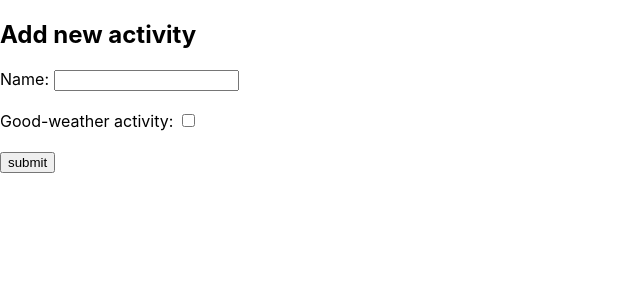
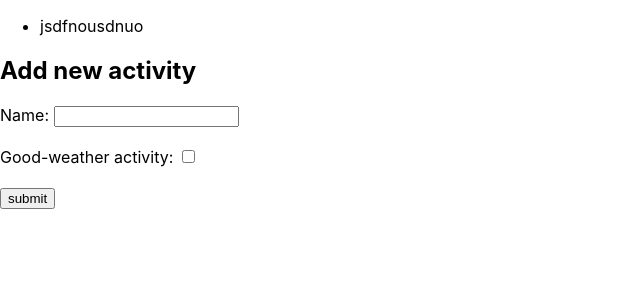
Before and after one commit to Andreas-Gottwald/recap-project-4, a React (Create React App) app: page / in a window 1280 px wide. Shown: the top 300 px of the page, without its empty margins (0-640 px from the left). Built offline with nearby package versions, Linux system fonts and the light colour scheme.

Commit message:
update components

```diff
--- a/src/App.js
+++ b/src/App.js
@@ -3,84 +3,20 @@ import "./App.css";
 import { useState } from "react";
 //import { useEffect } from "react";
 //import useLocalStorageState from "use-local-storage-state";
+import Form from "./component/form";
 
 function App() {
-  const [formData, setFormData] = useState({
-    name: "",
-    isForGoodWeather: false,
-  });
-  /* const [formData, setFormData] = useLocalStorageState({
-    defaultValue: {
-      name: "",
-      isForGoodWeather: false,
-    },
-  }); */ // wrong declaration default
-
-  function onAddActivity(event) {
-    event.preventDefault();
-
-    const newFormData = {
-      name: "",
-      isForGoodWeather: false,
-    };
-
-    console.log("Before Set:", formData);
-
-    // Set the form data with the new data
-    setFormData(newFormData);
-
-    console.log("After Set:", newFormData);
-
-    document.getElementById("addNewActivity").reset();
-    document.getElementById("name").focus();
-  }
-
   return (
     <>
+      <ul>
+        <li>jsdfnousdnuo</li>
+      </ul>
       <Form
-        formData={formData}
+      /* formData={formData}
         setFormData={setFormData}
-        onAddActivity={onAddActivity}
+        onAddActivity={onAddActivity} */
       />
     </>
   );
 }
-
-export function Form({ formData, setFormData, onAddActivity }) {
-  /*  console.log("formData in Form:", formData);
-  console.log("formData.name in Form:", formData.name); */
-  return (
-    <form id="addNewActivity">
-      <h2>Add new activity</h2>
-      <label htmlFor="name">Name: </label>
-      <input
-        type="text"
-        id="name"
-        name="name"
-        value={formData.name}
-        onChange={(event) =>
-          setFormData({ ...formData, name: event.target.value })
-        }
-      ></input>
-      <br />
-      <br />
-
-      <label htmlFor="isForGoodWeather">Good-weather activity: </label>
-
-      <input
-        type="checkbox"
-        id="isForGoodWeather"
-        name="isForGoodWeather"
-        checked={formData.isForGoodWeather}
-        onChange={(event) =>
-          setFormData({ ...formData, isForGoodWeather: event.target.checked })
-        }
-      ></input>
-      <br />
-      <br />
-      <button onClick={onAddActivity}>submit</button>
-    </form>
-  );
-}
-
 export default App;
--- /dev/null
+++ b/src/component/form.js
@@ -0,0 +1,65 @@
+import { useState } from "react";
+
+export default function Form() {
+  /*  console.log("formData in Form:", formData);
+    console.log("formData.name in Form:", formData.name); */
+  const [formData, setFormData] = useState({
+    name: "",
+    isForGoodWeather: false,
+  });
+
+  const onAddActivity = (event) => {
+    event.preventDefault();
+
+    const newFormData = {
+      name: "",
+      isForGoodWeather: false,
+    };
+
+    console.log("Before Set:", formData);
+
+    // Set the form data with the new data
+    setFormData(newFormData);
+
+    console.log("After Set:", newFormData);
+
+    document.getElementById("addNewActivity").reset();
+    document.getElementById("name").focus();
+  };
+  return (
+    <form id="addNewActivity">
+      <h2>Add new activity</h2>
+      <label htmlFor="name">Name: </label>
+      <input
+        type="text"
+        id="name"
+        name="name"
+        value={formData.name}
+        onChange={(event) =>
+          setFormData({ ...formData, name: event.target.value })
+        }
+      ></input>
+      <br />
+      <br />
+
+      <label htmlFor="isForGoodWeather">Good-weather activity: </label>
+
+      <input
+        type="checkbox"
+        id="isForGoodWeather"
+        name="isForGoodWeather"
+        checked={formData.isForGoodWeather}
+        onChange={(event) =>
+          setFormData({ ...formData, isForGoodWeather: event.target.checked })
+        }
+      ></input>
+      <br />
+      <br />
+      <button onClick={onAddActivity}>submit</button>
+    </form>
+  );
+}
+
+/* const [formData, setFormData] = useLocalStorageState({
+    defaultValue: [],
+  });  */ // wrong declaration default
```
